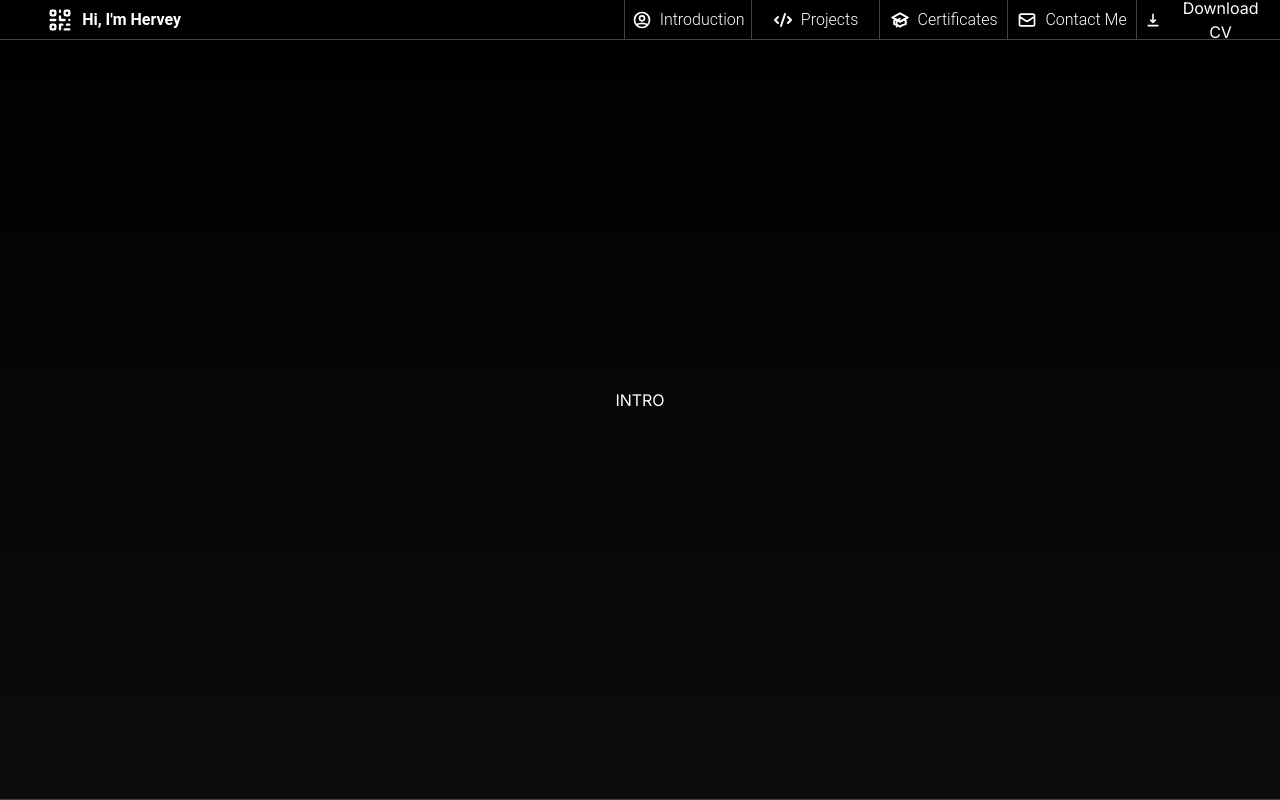
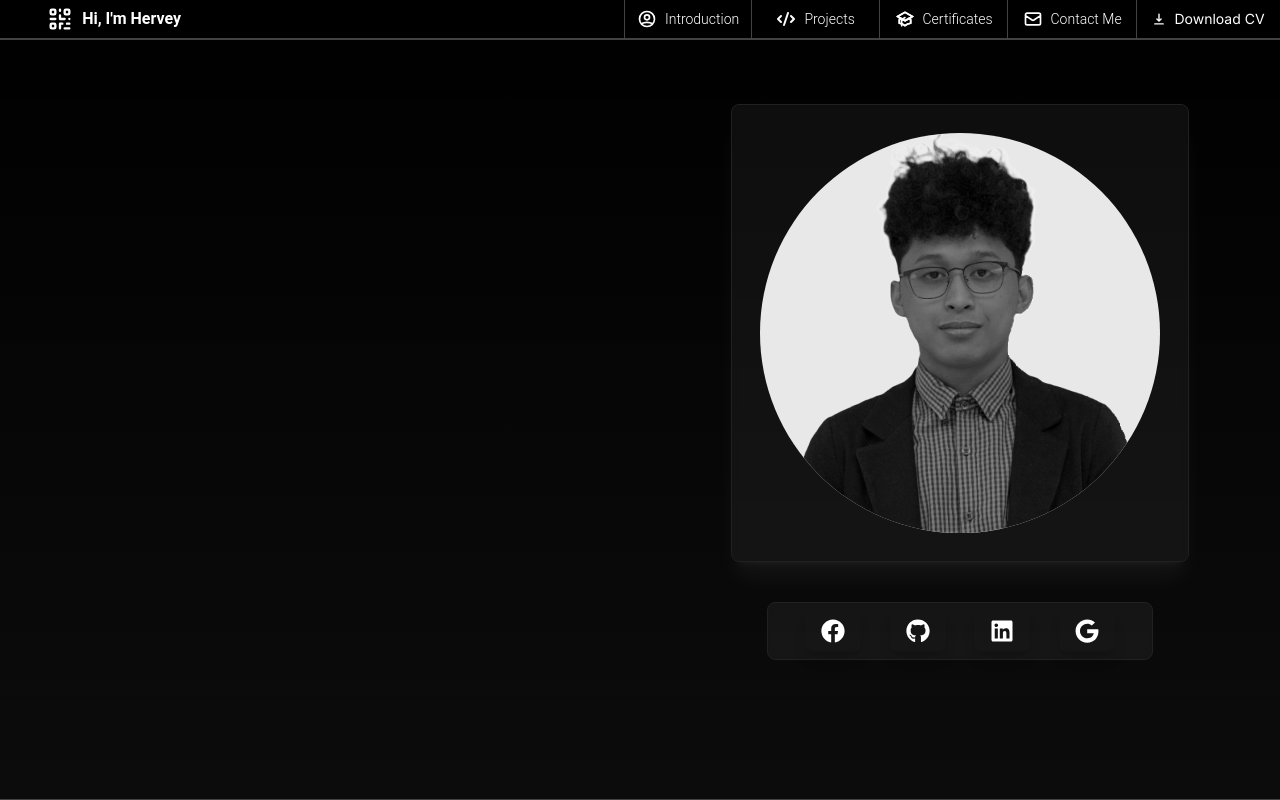
Before and after one commit to herveyyy/Iamhervey, a Next.js app: page / in a window 1280 px wide. Built offline with nearby package versions, Linux system fonts and the light colour scheme.

Commit message:
introduction 50% done

```diff
--- a/Screens/Introduction.jsx
+++ b/Screens/Introduction.jsx
@@ -1,14 +1,43 @@
+import ProfilePicture from "@/components/ProfilePicture";
+import Socials from "@/components/Socials";
+import Image from "next/image";
 import React from "react";
 
-const Introduction = () => {
+export const Introduction = () => {
   return (
     <div
-      className="h-screen   border-b border-gray-800  z-0 flex w-full"
+      className="h-screen border-b border-gray-800  z-0 flex w-full"
       id="Introduction"
     >
-      <div className=" flex justify-center items-center w-full">INTRO</div>
+      <div className=" flex justify-center  items-top w-full ">
+        <div className="w-full  md:mt-10">
+          <div className="   w-full h-16 py-2 border-gray-800">
+            {/* <Typography variant="h2" className="font-extralight text-center">
+              INTRODUCTION
+            </Typography> */}
+          </div>
+          {/* Contents */}
+          <div className="flex md:flex-row flex-col-reverse items-center">
+            {/* Content 1 */}
+            <div className="md:w-1/2 w-full">
+              <div className="md:hidden absolute bottom-0 w-full p-4  pb-8 ">
+                <Socials />
+              </div>
+            </div>
+            {/* Content 2 */}
+            <div className=" md:pr-10 lg:pr-0 pr-0 w-full md:w-1/2 items-center flex flex-col gap-y-10">
+              {/* Profile Card */}
+              <div className=" md:w-auto md:h-auto w-64 h-64">
+                <ProfilePicture />
+              </div>
+              <div className="md:block hidden ">
+                <Socials />
+              </div>
+            </div>
+          </div>
+        </div>
+      </div>
     </div>
   );
 };
-
 export default Introduction;
--- /dev/null
+++ b/components/ProfilePicture.jsx
@@ -0,0 +1,21 @@
+import React from "react";
+import Image from "next/image";
+
+const ProfilePicture = () => {
+  return (
+    <div className="p-7 border border-gray-900 shadow-xl shadow-gray-50/5 rounded-lg bg-white/5 backdrop-blur-sm ">
+      <div className="rounded-full overflow-hidden w-full bg-white/90 backdrop-blur-md ">
+        {/* Image component */}
+        <Image
+          src={"/images/hervey.png"}
+          width={400}
+          height={400}
+          alt="me"
+          className=""
+        />
+      </div>
+    </div>
+  );
+};
+
+export default ProfilePicture;
--- /dev/null
+++ b/components/Socials.jsx
@@ -0,0 +1,48 @@
+"use client";
+
+import React from "react";
+import { FaXTwitter } from "react-icons/fa6";
+
+import { FaFacebook, FaGithub, FaLinkedin, FaGoogle } from "react-icons/fa";
+const Socials = () => {
+  return (
+    <div className="  border flex justify-center border-gray-900 shadow-white/5 rounded-lg bg-white/5 backdrop-blur-sm ">
+      <div className=" flex justify-evenly  p-2 w-96 h-14">
+        <button
+          className="hover:bg-blue-900   w-14 p-2 rounded-md  flex justify-center items-center
+         shadow-lg shadow-blue-gray-0 duration-500
+          hover:-translate-y-1 hover:ring-blue-200  focus:backdrop-blur-sm  hover:shadow-blue-gray-700
+          "
+        >
+          <FaFacebook className="w-6 h-6" />
+        </button>
+        <button
+          className="hover:bg-blue-gray-900   w-14 p-2 rounded-md  flex justify-center items-center
+         shadow-lg shadow-blue-gray-0 duration-500
+          hover:-translate-y-1 hover:ring-blue-200 focus:backdrop-blur-sm hover:shadow-blue-gray-700
+          "
+        >
+          <FaGithub className="w-6 h-6" />
+        </button>
+        <button
+          className=" hover:bg-white/20 w-14 p-2 rounded-md  flex justify-center items-center
+         shadow-lg shadow-blue-gray-0 duration-500
+          hover:-translate-y-1 hover:ring-gray-200 focus:backdrop-blur-sm hover:shadow-gray-700
+          "
+        >
+          <FaLinkedin className="w-6 h-6" />
+        </button>
+        <button
+          className=" hover:bg-red-900  w-14 p-2 rounded-md  flex justify-center items-center
+         shadow-lg shadow-blue-gray-0 duration-500
+          hover:-translate-y-1 hover:ring-gray-200 focus:backdrop-blur-sm hover:shadow-red-600
+          "
+        >
+          <FaGoogle className="w-6 h-6" />
+        </button>
+      </div>
+    </div>
+  );
+};
+
+export default Socials;
--- a/components/Usernav.jsx
+++ b/components/Usernav.jsx
@@ -2,10 +2,8 @@
 
 import { Typography } from "@material-tailwind/react";
 import React, { useState } from "react";
-import Image from "next/image";
 import {
   HiDownload,
-  HiOutlineFingerPrint,
   HiOutlineMenu,
   HiOutlineUserCircle,
   HiOutlineQrcode,
@@ -50,7 +48,10 @@ const Usernav = () => {
               >
                 <HiOutlineUserCircle className="!h-5 !w-5" />
 
-                <Typography className=" !font-light flex items-center justify-center">
+                <Typography
+                  variant="small"
+                  className=" !font-light flex items-center justify-center"
+                >
                   Introduction
                 </Typography>
               </a>
@@ -60,7 +61,10 @@ const Usernav = () => {
               >
                 <HiCode className="!h-5 !w-5" />
 
-                <Typography className=" !font-light flex items-center justify-center">
+                <Typography
+                  variant="small"
+                  className=" !font-light flex items-center justify-center"
+                >
                   Projects
                 </Typography>
               </a>
@@ -70,7 +74,10 @@ const Usernav = () => {
               >
                 <HiOutlineAcademicCap className="!h-5 !w-5" />
 
-                <Typography className=" !font-light flex items-center justify-center">
+                <Typography
+                  variant="small"
+                  className=" !font-light flex items-center justify-center"
+                >
                   Certificates
                 </Typography>
               </a>
@@ -80,7 +87,10 @@ const Usernav = () => {
               >
                 <HiOutlineMail className="!h-5 !w-5" />
 
-                <Typography className=" !font-light flex items-center justify-center">
+                <Typography
+                  variant="small"
+                  className=" !font-light flex items-center justify-center"
+                >
                   Contact Me
                 </Typography>
               </a>
@@ -97,7 +107,7 @@ const Usernav = () => {
               <HiOutlineMenu />
             </div>
           </div>
-          <div className=" text-center w-40 lg:border-l border-l-0 hidden gap-x-2 px-2  md:flex items-center justify-center cursor-pointer border-gray-800 h-full">
+          <div className=" text-sm text-center w-40 lg:border-l border-l-0 hidden gap-x-2 px-2  md:flex items-center justify-center cursor-pointer border-gray-800 h-full">
             <HiDownload />
             Download CV
           </div>
@@ -111,7 +121,10 @@ const Usernav = () => {
             className=" border-gray-800 flex gap-x-2 items-center px-4 w-full h-10 border-b hover:bg-gray-100 hover:text-black duration-500"
           >
             <HiOutlineUserCircle className="!h-5 !w-5" />
-            <Typography className=" !font-light flex items-center ">
+            <Typography
+              variant="small"
+              className=" !font-light flex items-center "
+            >
               Introduction
             </Typography>
           </a>
@@ -121,7 +134,10 @@ const Usernav = () => {
             className=" border-gray-800 flex gap-x-2 items-center px-4 w-full h-10 border-b hover:bg-gray-100 hover:text-black duration-500"
           >
             <HiCode className="!h-5 !w-5" />
-            <Typography className=" !font-light flex items-center ">
+            <Typography
+              variant="small"
+              className=" !font-light flex items-center "
+            >
               Projects
             </Typography>
           </a>
@@ -131,7 +147,10 @@ const Usernav = () => {
             className=" border-gray-800 flex gap-x-2 items-center px-4 w-full h-10 border-b hover:bg-gray-100 hover:text-black duration-500"
           >
             <HiOutlineAcademicCap className="!h-5 !w-5" />
-            <Typography className=" !font-light flex items-center ">
+            <Typography
+              variant="small"
+              className=" !font-light flex items-center "
+            >
               Certificates
             </Typography>
           </a>
@@ -141,7 +160,10 @@ const Usernav = () => {
             className=" border-gray-800 flex gap-x-2 items-center px-4 w-full h-10 border-b hover:bg-gray-100 hover:text-black duration-500"
           >
             <HiOutlineMail className="!h-5 !w-5" />
-            <Typography className=" !font-light flex items-center ">
+            <Typography
+              variant="small"
+              className=" !font-light flex items-center "
+            >
               Contact Me
             </Typography>
           </a>
--- a/tailwind.config.js
+++ b/tailwind.config.js
@@ -5,6 +5,7 @@ module.exports = withMT({
     "./pages/**/*.{js,ts,jsx,tsx,mdx}",
     "./components/**/*.{js,ts,jsx,tsx,mdx}",
     "./app/**/*.{js,ts,jsx,tsx,mdx}",
+    "./Screens/**/*.{js,ts,jsx,tsx,mdx}",
   ],
   theme: {
     extend: {
```
Also changed, not shown: public/images/hervey.png (added), public/images/herveyBG.jpg (added).
